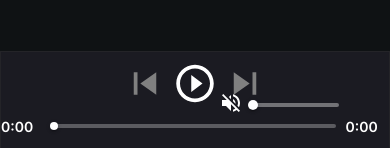
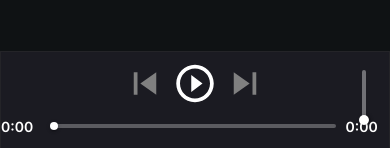
Before and after one commit to Ceft7412/music-player, a Next.js app: page / in a window 390 px wide. Shown: the part 693-841 px from the top of the page. Built offline with nearby package versions, Linux system fonts and the light colour scheme.

Commit message:
Update _footer.scss

```diff
--- a/src/resources/sass/_footer.scss
+++ b/src/resources/sass/_footer.scss
@@ -47,6 +47,17 @@
         width: 120px;
         right: 50px;
         bottom: 30px;
+        @media (max-width: 578px) {
+          width: 50px;
+          right: 0;
+          bottom: 40px;
+          transform: rotate(-90deg);
+        }
+        .volume__icons {
+          @media (max-width: 578px) {
+            display: none;
+          }
+        }
       }
     }
   }
```
